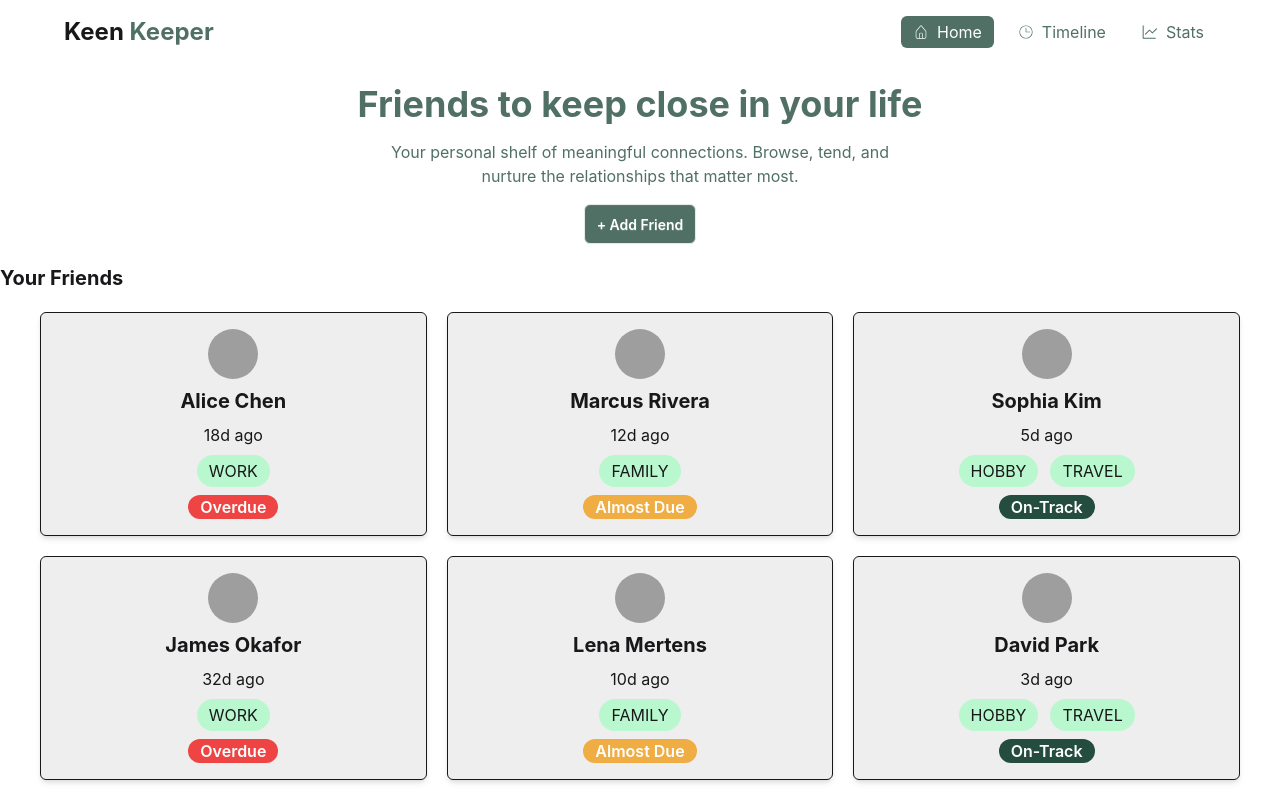
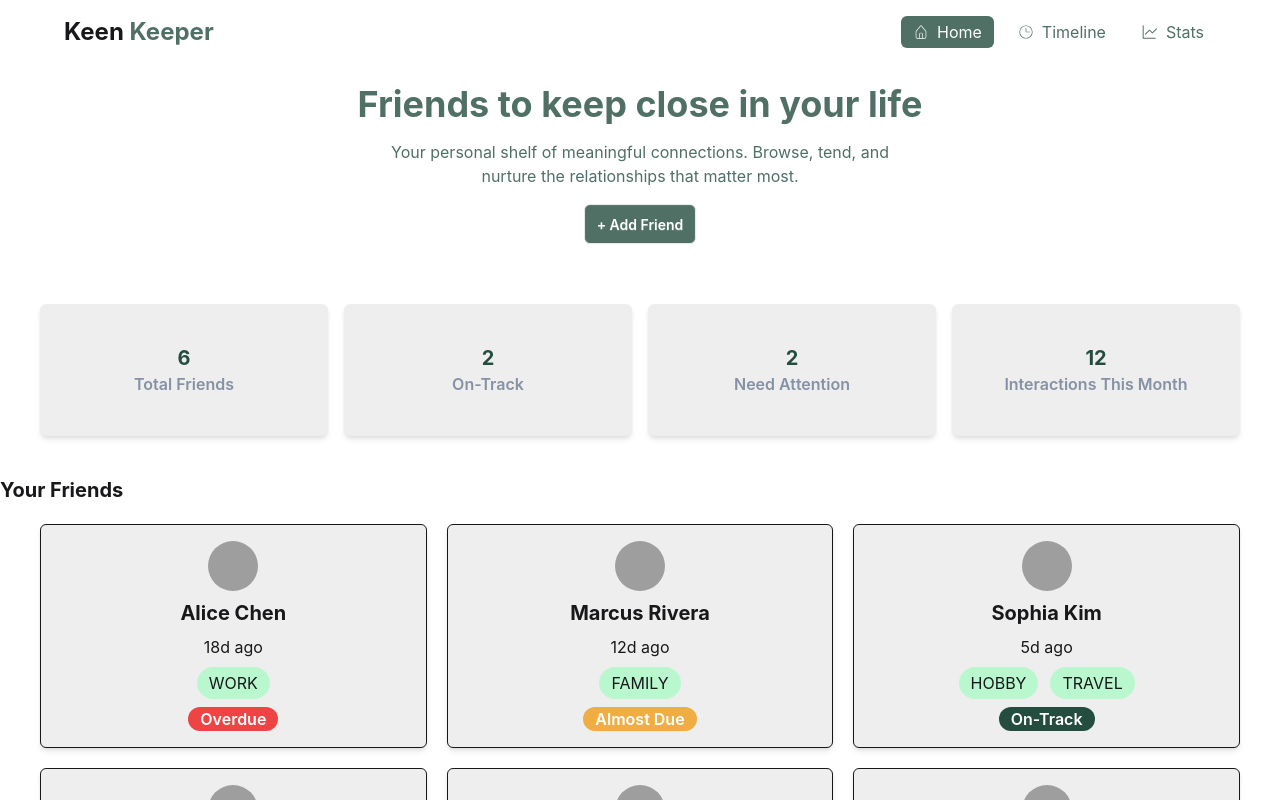
Before and after one commit to mamun945/my-assignment-7, a React (Vite) app: page / in a window 1280 px wide. Shown: the top 800 px of the page. Built offline with nearby package versions, Linux system fonts and the light colour scheme; grey boxes are pictures that could not be loaded.

Commit message:
i have added forth card section

```diff
--- a/src/Component/HomePage/Home.jsx
+++ b/src/Component/HomePage/Home.jsx
@@ -7,7 +7,7 @@ const Home = () => {
     return (
         <>
          <Banner></Banner>
-         {/* <FourCard></FourCard> */}
+         <FourCard></FourCard>
          <Friends></Friends>
 
         </>
```
